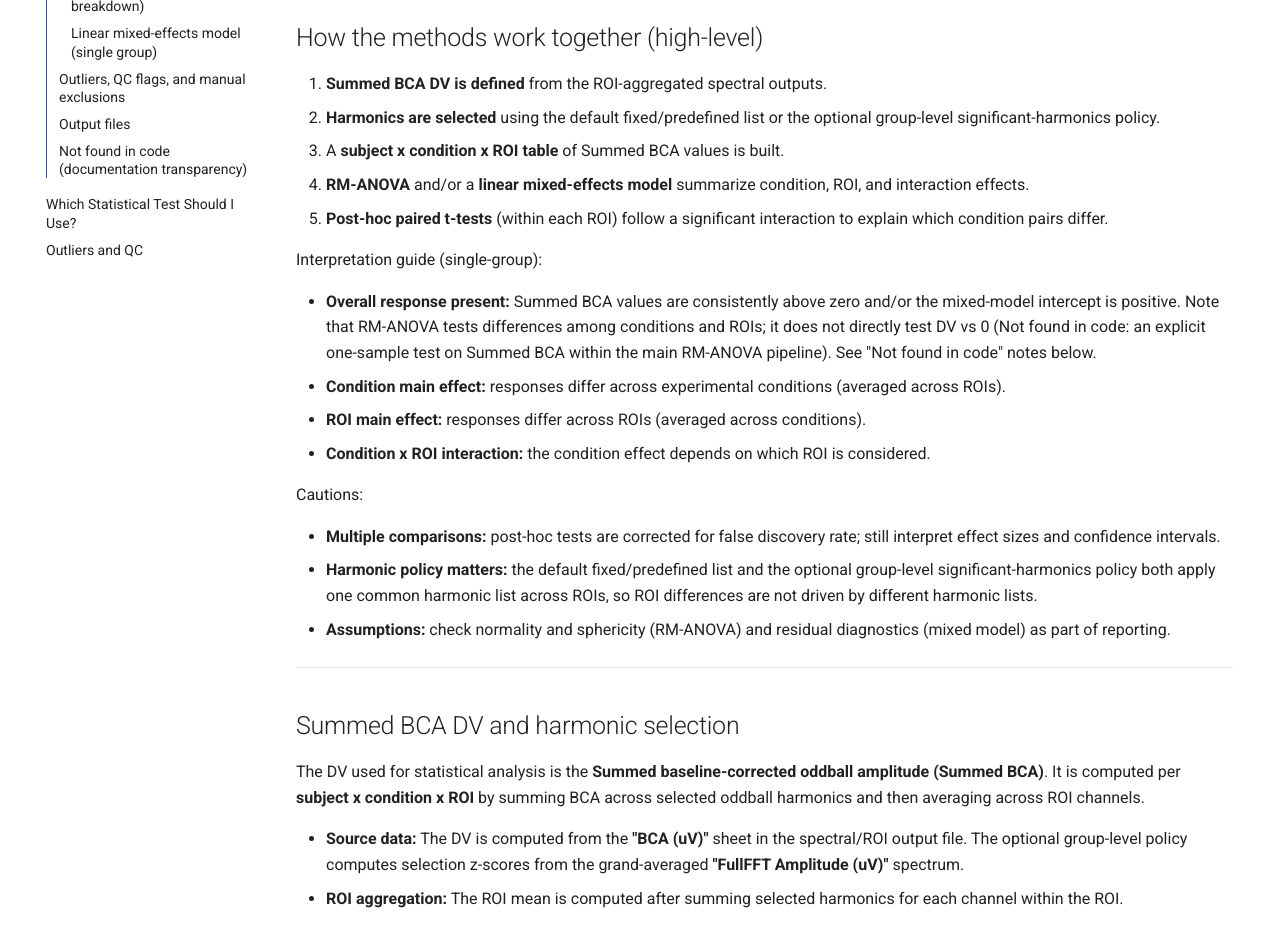
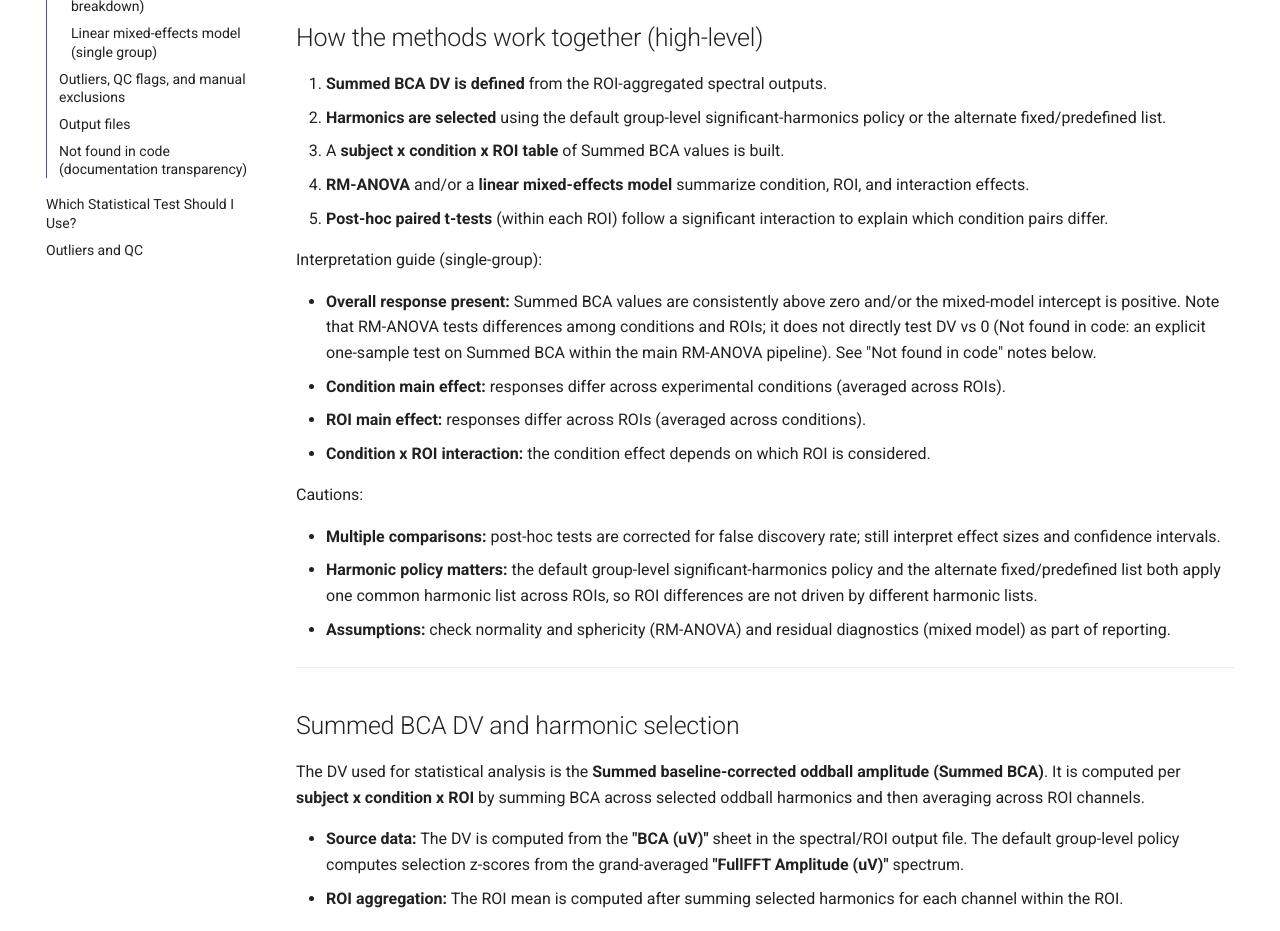
Before and after one commit to zcm58/FPVS-Toolbox-Repo, an MkDocs documentation site: the page built from docs/user/results/statistical-analysis.md, in a window 1280 px wide and 1400 px high. Shown: the part 459-1390 px from the top of the window. Built offline with MkDocs 1.6.1 and Material for MkDocs 9.7.7, drawn with Linux system fonts in a browser that asks for light colours; comment, search, counter and statistics services are not loaded.

```diff
--- a/docs/user/results/statistical-analysis.md
+++ b/docs/user/results/statistical-analysis.md
@@ -17,8 +17,8 @@ with `group_id` as the between-subjects factor.
 ## How the methods work together (high-level)
 
 1. **Summed BCA DV is defined** from the ROI-aggregated spectral outputs.
-2. **Harmonics are selected** using the default fixed/predefined list or
-   the optional group-level significant-harmonics policy.
+2. **Harmonics are selected** using the default group-level
+   significant-harmonics policy or the alternate fixed/predefined list.
 3. A **subject x condition x ROI table** of Summed BCA values is built.
 4. **RM-ANOVA** and/or a **linear mixed-effects model** summarize
    condition, ROI, and interaction effects.
@@ -43,10 +43,10 @@ Cautions:
 
 - **Multiple comparisons:** post-hoc tests are corrected for false
   discovery rate; still interpret effect sizes and confidence intervals.
-- **Harmonic policy matters:** the default fixed/predefined list and the
-  optional group-level significant-harmonics policy both apply one common
-  harmonic list across ROIs, so ROI differences are not driven by different
-  harmonic lists.
+- **Harmonic policy matters:** the default group-level significant-harmonics
+  policy and the alternate fixed/predefined list both apply one common harmonic
+  list across ROIs, so ROI differences are not driven by different harmonic
+  lists.
 - **Assumptions:** check normality and sphericity (RM-ANOVA) and residual
   diagnostics (mixed model) as part of reporting.
 
@@ -60,7 +60,7 @@ oddball amplitude (Summed BCA)**. It is computed per
 harmonics and then averaging across ROI channels.
 
 - **Source data:** The DV is computed from the **"BCA (uV)"** sheet in the
-  spectral/ROI output file. The optional group-level policy computes
+  spectral/ROI output file. The default group-level policy computes
   selection z-scores from the grand-averaged **"FullFFT Amplitude (uV)"**
   spectrum.
 - **ROI aggregation:** The ROI mean is computed after summing selected
```
Also changed, not shown: docs/agent/agent-index.md (+1 -0 lines), docs/user/reference/methods-reporting-checklist.md (+3 -2 lines), docs/user/results/fft-frequency-domain-quantification.md (+9 -4 lines), docs/user/statistics/which-test.md (+1 -1 lines).
